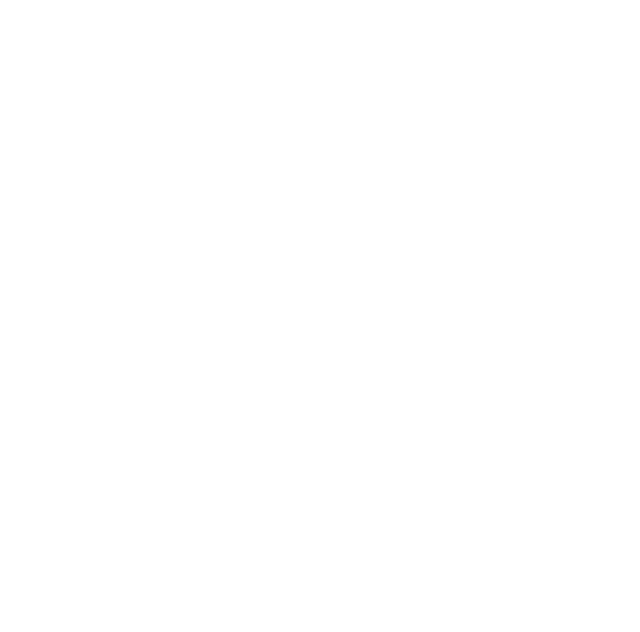
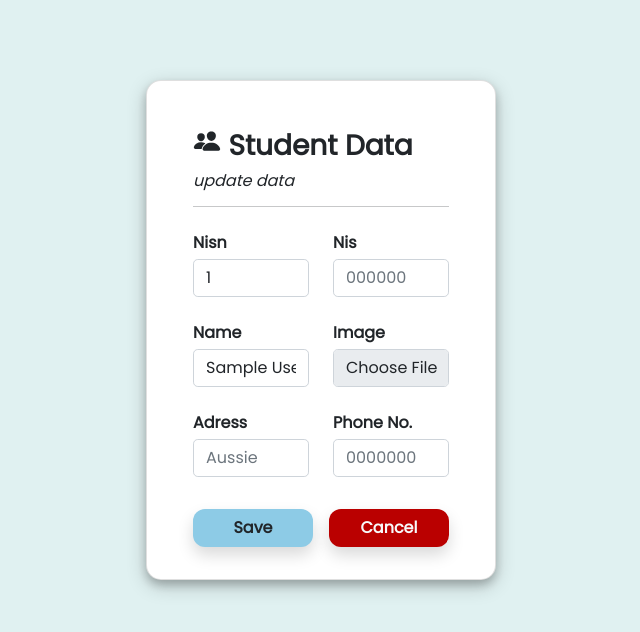
Before and after one commit to zalfaaaaa/pass, a PHP site: page /admin/upd-stu.php?nisn=1 in a window 1280 px wide. Before the commit the part shown is empty. Shown: the top 632 px of the page, without its empty margins (316-956 px from the left). Run offline with PHP 8.4, Linux system fonts and the light colour scheme; the visitor is signed in with stand-in values (Sample User, id 1); data that the repository does not hold is empty.

Commit message:
Add files via upload

```diff
--- a/blue/admin/cre-student.php
+++ b/blue/admin/cre-student.php
@@ -11,7 +11,7 @@
 $adr = $_POST['address'];
 $no = $_POST['phoneno'];
 
-$query = $maru->query("INSERT INTO `student`VALUES (`$nisn`, `$nis`, `$nm`, `$img`, `102`, `$adr`, `$no`, `112`)");
+$query = $maru->query("INSERT INTO `student`(`nisn`, `nis`, `name`, `img`, `idcls`, `address`, `phoneno`, `idspp`) VALUES ('$nisn','$nis','$nm','$img','102','$adr','$no','105')");
 $data = $query->fetch();
 
 if($query){
--- a/blue/admin/student.php
+++ b/blue/admin/student.php
@@ -143,7 +143,7 @@
                 <td><?=$query['address']?></td>
                 <td><?=$query['phoneno']?></td>
                 <td class="align-items-center">
-                    <a href="updatest.php?nisn=<?=$query['nisn'];?>" class="btn btn-sm text-white mb-3" style="background-color: #557153;border-radius:10px"><ion-icon name="create" style="font-size: 20px;"></ion-icon>Update</a>
+                    <a href="upd-stu.php?nisn=<?=$query['nisn'];?>" class="btn btn-sm text-white mb-3" style="background-color: #557153;border-radius:10px"><ion-icon name="create" style="font-size: 20px;"></ion-icon>Update</a>
                     <a href="del-student.php?nisn=<?=$query['nisn'];?>" class="btn btn-danger mb-3 btn-sm text-white" style="border-radius:10px"><ion-icon name="trash-bin" class="text-center" style="font-size: 20px;"></ion-icon>&nbsp;Delete</a>
                 </td>
             </tr>
--- a/blue/admin/upd-stu.php
+++ b/blue/admin/upd-stu.php
@@ -0,0 +1,102 @@
+<?php
+
+session_start();
+
+include('../connect.php');
+
+$id = $_GET['nisn'];
+
+$query = $maru->query("SELECT * FROM `student` WHERE `nisn`='$id'");
+$data = $query->fetch();
+
+if(!isset($_SESSION['username'])){
+    header("location:../login.php");
+}
+?>
+<!DOCTYPE html>
+<html lang="en">
+<head>
+    <meta charset="UTF-8">
+    <meta http-equiv="X-UA-Compatible" content="IE=edge">
+    <meta name="viewport" content="width=device-width, initial-scale=1.0">
+    <!-- bootstrap csss -->
+    <link href="https://cdn.jsdelivr.net/npm/bootstrap@5.0.2/dist/css/bootstrap.min.css" rel="stylesheet" integrity="sha384-EVSTQN3/azprG1Anm3QDgpJLIm9Nao0Yz1ztcQTwFspd3yD65VohhpuuCOmLASjC" crossorigin="anonymous">
+    <!-- icon  -->
+    <script type="module" src="https://unpkg.com/ionicons@5.5.2/dist/ionicons/ionicons.esm.js"></script>
+    <script nomodule src="https://unpkg.com/ionicons@5.5.2/dist/ionicons/ionicons.js"></script>
+    <!-- font -->
+    <link href="https://fonts.googleapis.com/css2?family=Poppins&display=swap" rel="stylesheet">
+    <title>3</title>
+    <style>
+        .card{
+            max-width: 350px;
+            max-height: 500px;
+            padding: 30px 30px 30px 30px;
+            background-color: #fff;
+            border-radius: 15px;
+            box-shadow:
+                0 5px 9px 0 rgba(0, 0, 0, 0.2),
+                0 6px 20px 0 rgba(0, 0, 0, 0.20);
+        }
+    </style>
+</head>
+<body style="background-color: #E0F1F1;font-family: 'Poppins', sans-serif;">
+<div class="container" style="margin-top: 80px;">
+  <div class="row">
+    <div class="col">
+      <!-- Column -->
+    </div>
+    <div class="col">
+      <div class="card">
+        <div class="card-body">
+            <form action="upg-stu.php" method="post">
+                <div class="d-flex">
+                    <h3 class="fw-bold"><ion-icon name="people" class="text-center"></ion-icon>&nbsp;Student Data</h3>
+                </div>
+                    <h6 class="fw-normal"><em>update data</em></h6>
+                    <hr class="divider">
+                <div class="row">
+                    <div class="col mt-2 mb-3">
+                        <label for="form-label" class="fw-bold mb-1">Nisn</label>
+                        <input type="text" name="nisn" value="<?=$data['nisn']?>" class="form-control rounded-3" placeholder="000000" required>
+                    </div>
+                    <div class="col mt-2 mb-3">
+                        <label for="form-label" class="fw-bold mb-1">Nis</label>
+                        <input type="text" name="nis" value="<?=$data['nis']?>" class="form-control rounded-3" placeholder="000000" required>
+                    </div>
+                </div>
+                <div class="row">
+                    <div class="col mt-2 mb-3">
+                        <label for="form-label" class="fw-bold mb-1">Name</label>
+                        <input type="text" name="name" value="<?=$data['name']?>" class="form-control rounded-3" placeholder="Jake Dru" required>
+                    </div>
+                    <div class="col mt-2 mb-3">
+                        <label for="form-label" class="fw-bold mb-1">Image</label>
+                        <input type="file" name="img" value="<?=$data['img']?>" class="form-control rounded-3" required>
+                    </div>
+                </div>
+                <div class="row">
+                    <div class="col mt-2 mb-3">
+                        <label for="form-label" class="fw-bold mb-1">Adress</label>
+                        <input type="text" name="address" value="<?=$data['address']?>" class="form-control rounded-3" placeholder="Aussie" required>
+                    </div>
+                    <div class="col mt-2 mb-3">
+                        <label for="form-label" class="fw-bold mb-1">Phone No.</label>
+                        <input type="text" name="phoneno" value="<?=$data['phoneno']?>" class="form-control rounded-3" placeholder="0000000" required>
+                    </div>
+                </div>
+                <div class="mt-3 text-center d-flex">
+                    <button type="submit" class="btn btn text-center fw-bold shadow" style="width:150px;background-color:#8DCBE6;border-radius:12px">Save</button>&emsp;
+                    <a href="student.php" class="btn btn text-center text-light fw-bold shadow" style="width:150px;background-color:#ba0000;border-radius:12px">Cancel</a>
+                </div>
+            </form>
+        </div>
+      </div>
+    </div>
+    <div class="col">
+      <!-- Column -->
+    </div>
+  </div>
+</div>
+</body>
+</html>
```
Also changed, not shown: blue/admin/upg-stu.php (+4 -4 lines), blue/admin/img/alin.jpg (added), blue/admin/img/caca.jpeg (added), blue/admin/img/kiki.jpeg (added), blue/admin/img/vira.jpg (added).
